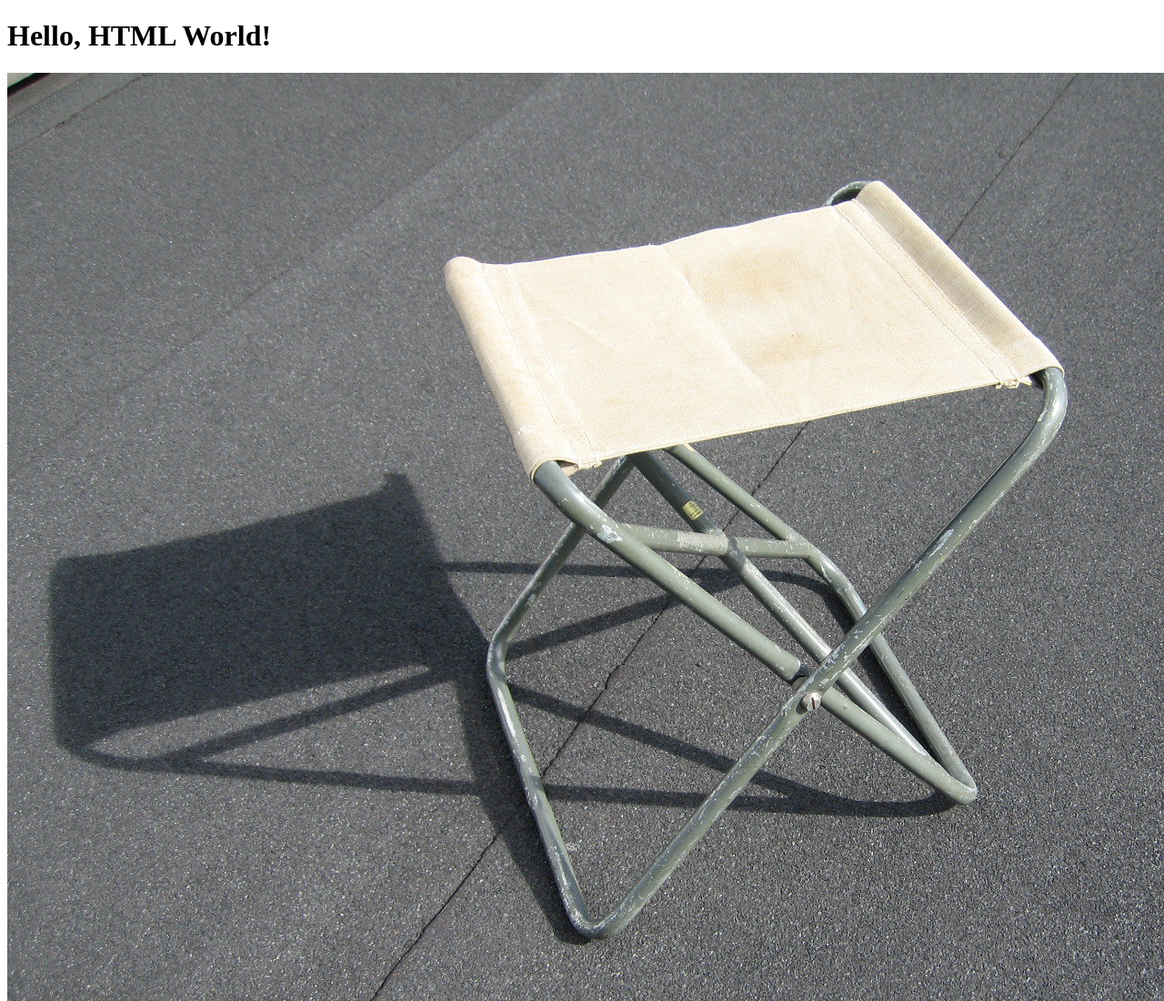
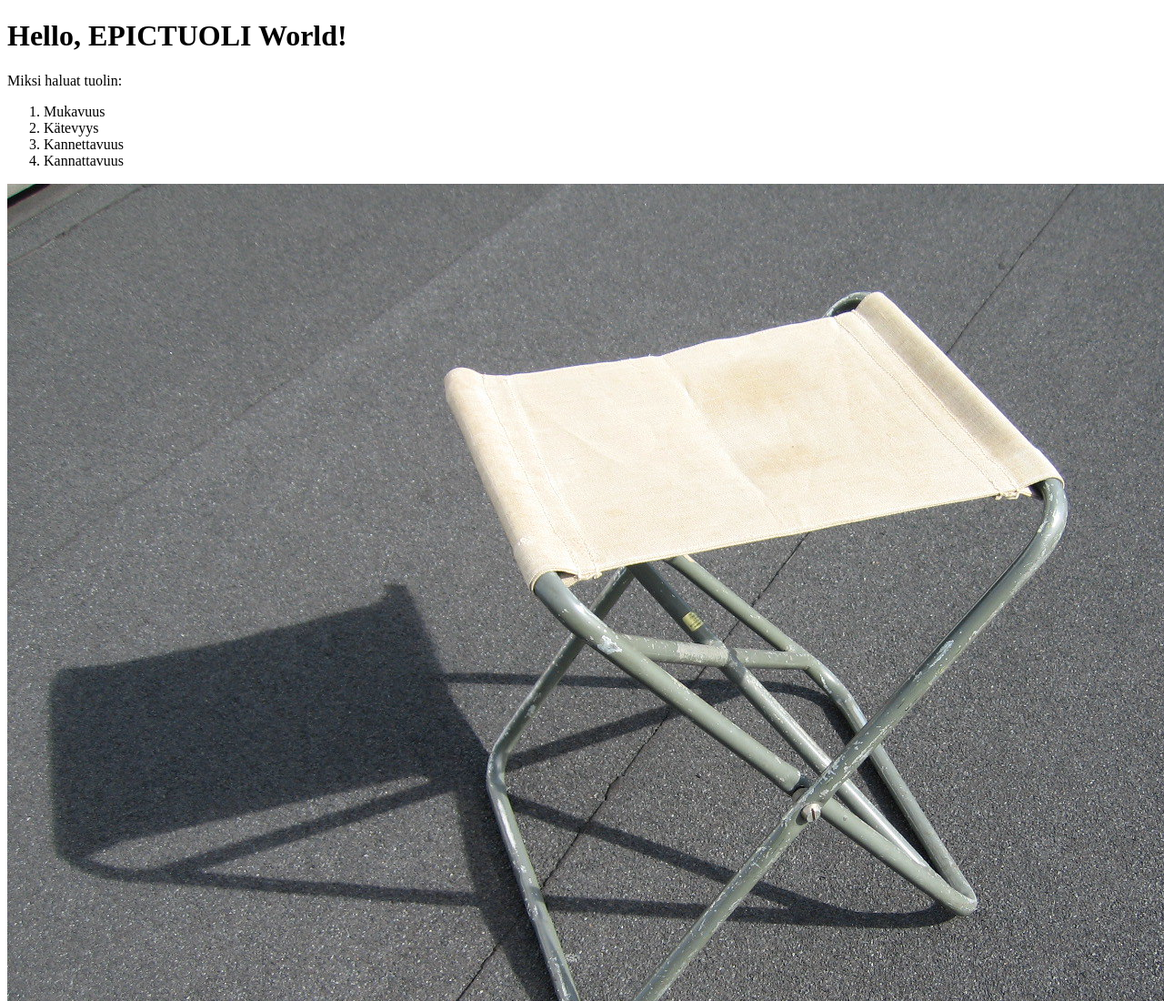
Before and after one commit to Aeoninja/aeoninja.github.io, a plain HTML site: page index.html in a window 1280 px wide. Shown: the top 1100 px of the page at 91% size. Drawn offline with Linux system fonts and the light colour scheme.

Commit message:
lista tuli

```diff
--- a/index.html
+++ b/index.html
@@ -3,7 +3,14 @@
 <head>
 <title>Hello</title>
 <body>
-<h1>Hello, HTML World!</h1>
+<h1>Hello, EPICTUOLI World!</h1>
+<p>Miksi haluat tuolin:</p>
+<ol>
+<li>Mukavuus</li>
+<li>Kätevyys</li>
+<li>Kannettavuus</li>
+<li>Kannattavuus</li>
+</ol>
 <img src="epictuoli.jpg"/>
 
 </body>
```
